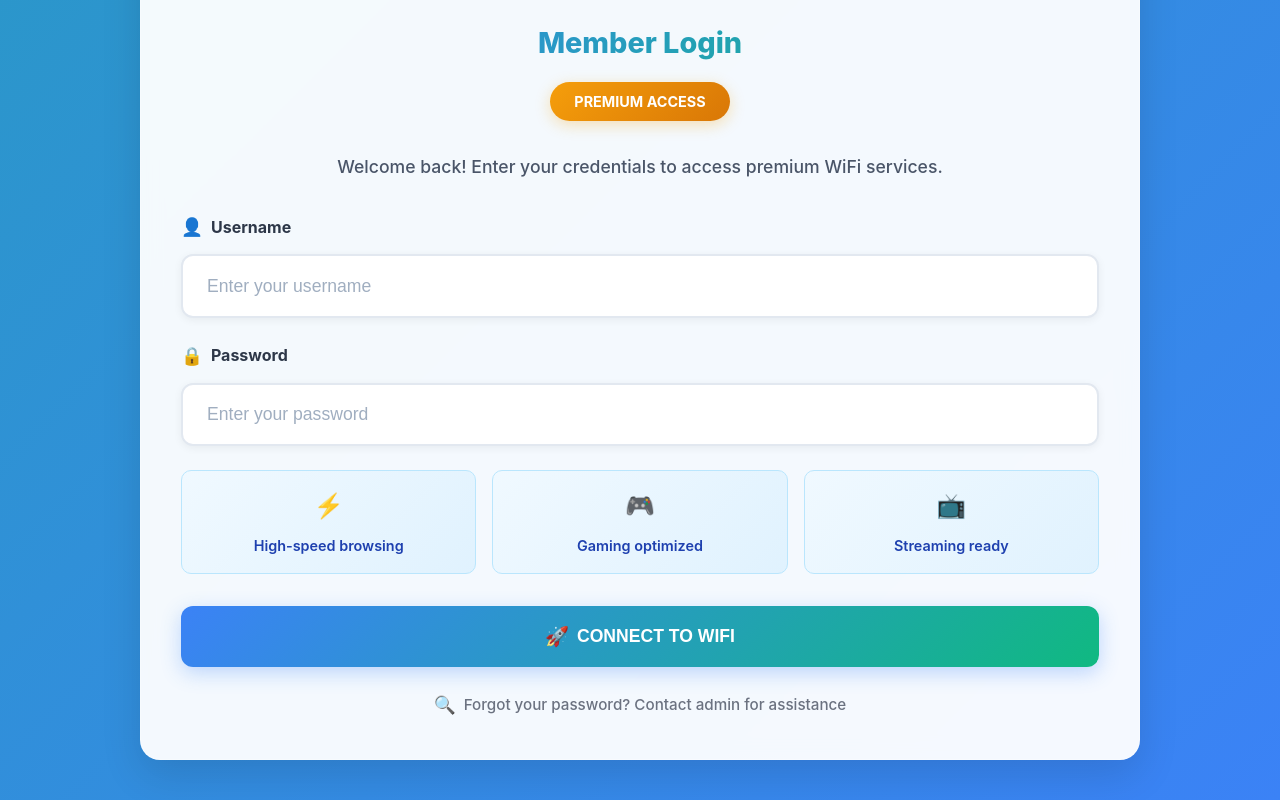
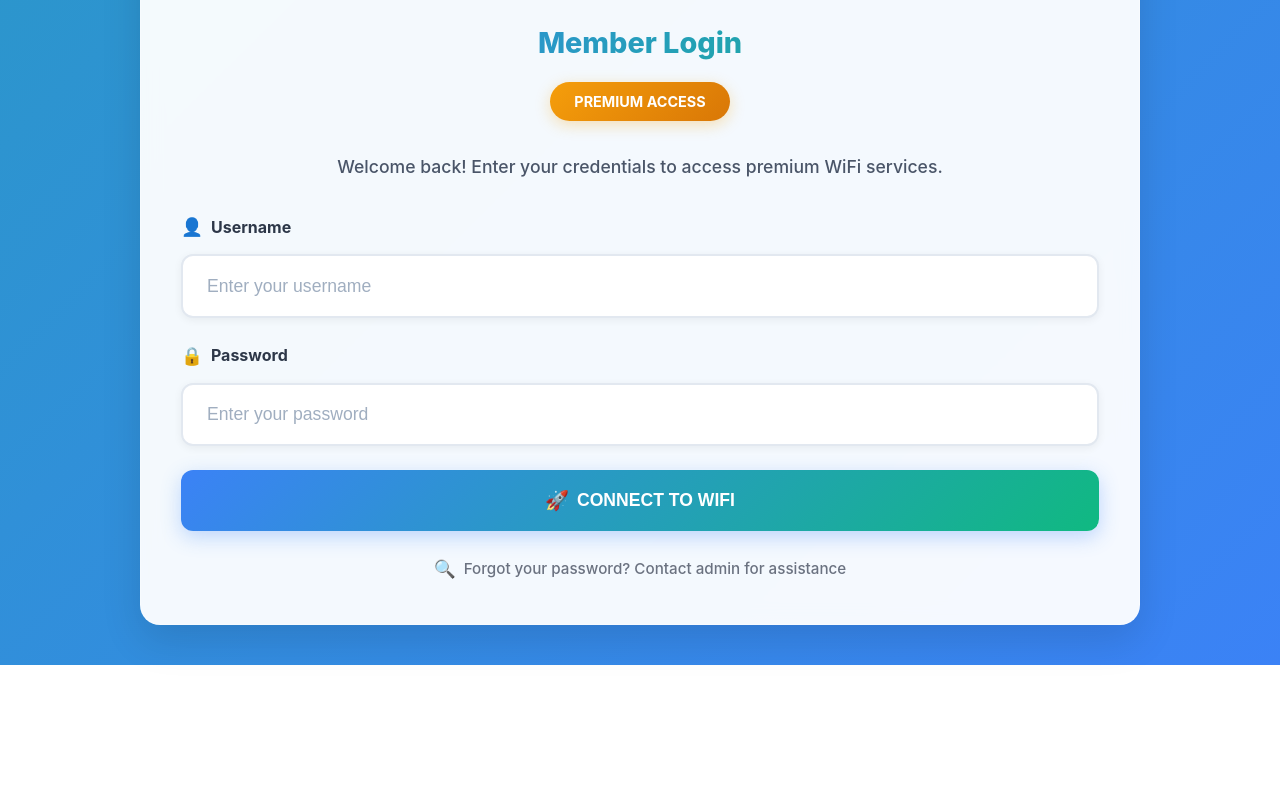
Before and after one commit to robbyevans/best-wifi, a React (Vite) app: page / in a window 1280 px wide. Shown: the part 3568-4368 px from the top of the page. After the commit the page ends 4233 px from the top, so only its background shows below. Built offline with nearby package versions, Linux system fonts and the light colour scheme.

Commit message:
minor fix

```diff
--- a/src/components/UserLogin/UserLogin.tsx
+++ b/src/components/UserLogin/UserLogin.tsx
@@ -57,7 +57,7 @@ const UserLogin = () => {
         />
       </S.InputGroup>
 
-      <S.Features>
+      {/* <S.Features>
         <S.Feature>
           <S.FeatureIcon>⚡</S.FeatureIcon>
           High-speed browsing
@@ -70,7 +70,7 @@ const UserLogin = () => {
           <S.FeatureIcon>📺</S.FeatureIcon>
           Streaming ready
         </S.Feature>
-      </S.Features>
+      </S.Features> */}
 
       <S.Button onClick={handleLogin}>
         <S.ButtonIcon>🚀</S.ButtonIcon>
--- a/src/components/UserLogin/styles.ts
+++ b/src/components/UserLogin/styles.ts
@@ -112,34 +112,34 @@ export const Input = styled.input`
   }
 `;
 
-export const Features = styled.div`
-  display: grid;
-  grid-template-columns: repeat(3, 1fr);
-  gap: 1rem;
-  margin-bottom: 2rem;
+// export const Features = styled.div`
+//   display: grid;
+//   grid-template-columns: repeat(3, 1fr);
+//   gap: 1rem;
+//   margin-bottom: 2rem;
 
-  @media (max-width: 480px) {
-    grid-template-columns: 1fr;
-    gap: 0.8rem;
-  }
-`;
+//   @media (max-width: 480px) {
+//     grid-template-columns: 1fr;
+//     gap: 0.8rem;
+//   }
+// `;
 
-export const Feature = styled.div`
-  background: linear-gradient(135deg, #f0f9ff, #e0f2fe);
-  padding: 1rem;
-  border-radius: 10px;
-  text-align: center;
-  color: #1e40af;
-  font-weight: 600;
-  font-size: 0.9rem;
-  border: 1px solid #bae6fd;
-`;
+// export const Feature = styled.div`
+//   background: linear-gradient(135deg, #f0f9ff, #e0f2fe);
+//   padding: 1rem;
+//   border-radius: 10px;
+//   text-align: center;
+//   color: #1e40af;
+//   font-weight: 600;
+//   font-size: 0.9rem;
+//   border: 1px solid #bae6fd;
+// `;
 
-export const FeatureIcon = styled.span`
-  display: block;
-  font-size: 1.5rem;
-  margin-bottom: 0.5rem;
-`;
+// export const FeatureIcon = styled.span`
+//   display: block;
+//   font-size: 1.5rem;
+//   margin-bottom: 0.5rem;
+// `;
 
 export const Button = styled.button`
   width: 100%;
```
